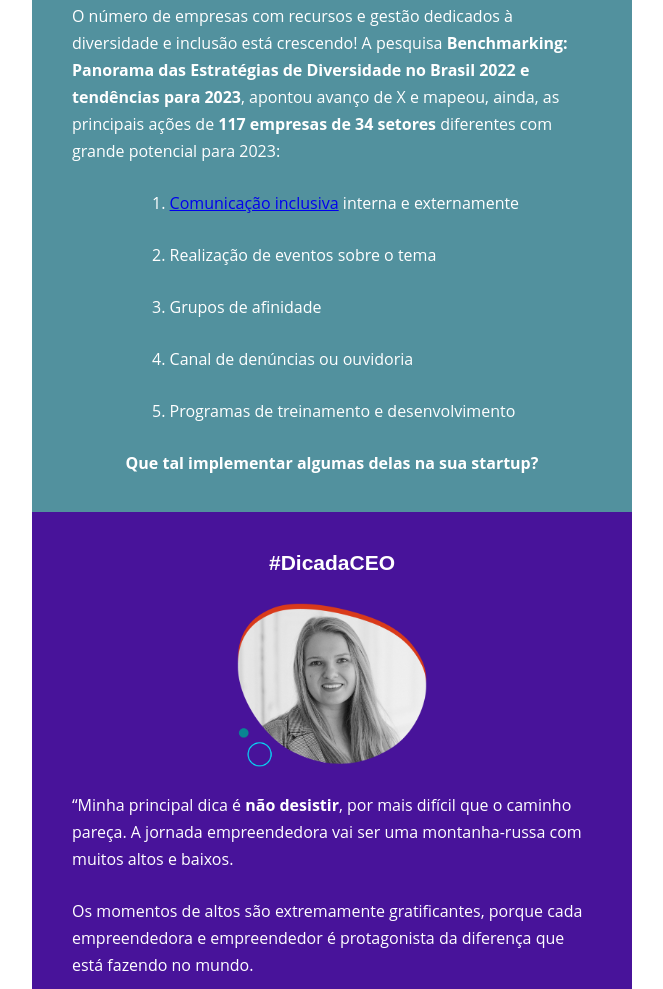
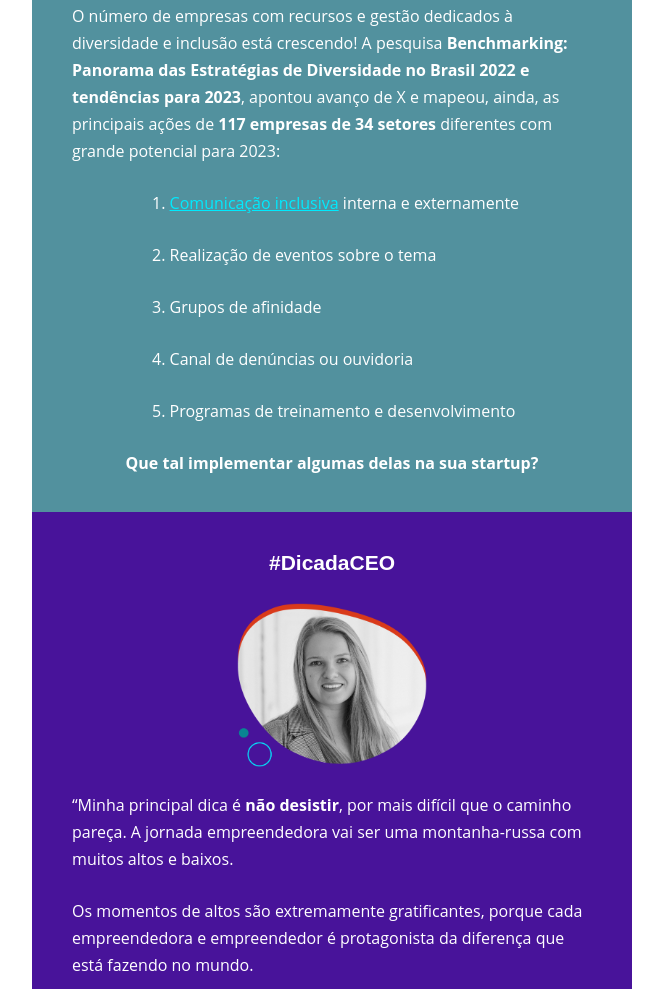
Before and after one commit to weimpact-tech/newsletter-22, a website: page index.html in a window 1280 px wide. Shown: the part 3448-4437 px from the top of the page, without its empty margins (308-971 px from the left). Drawn offline with Linux system fonts and the light colour scheme.

Commit message:
correção cor link

```diff
--- a/index.html
+++ b/index.html
@@ -291,7 +291,7 @@
                                                                     1. <a
                                                                         href="https://www.weimpact.tech/blog-linguagem-inclusiva/"
                                                                         target="_blank"
-                                                                        style="-webkit-text-size-adjust: 100%; -ms-text-size-adjust: 100%;">
+                                                                        style="-webkit-text-size-adjust: 100%; -ms-text-size-adjust: 100%; color:#00eafe;">
                                                                         Comunicação inclusiva</a> interna e
                                                                     externamente<br>
                                                                 </p>
```
